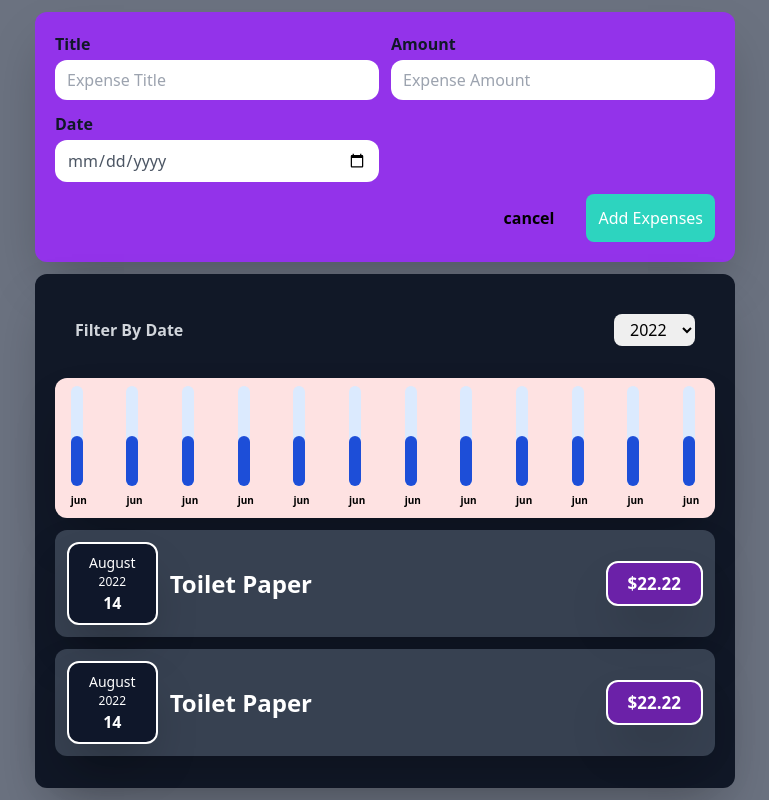
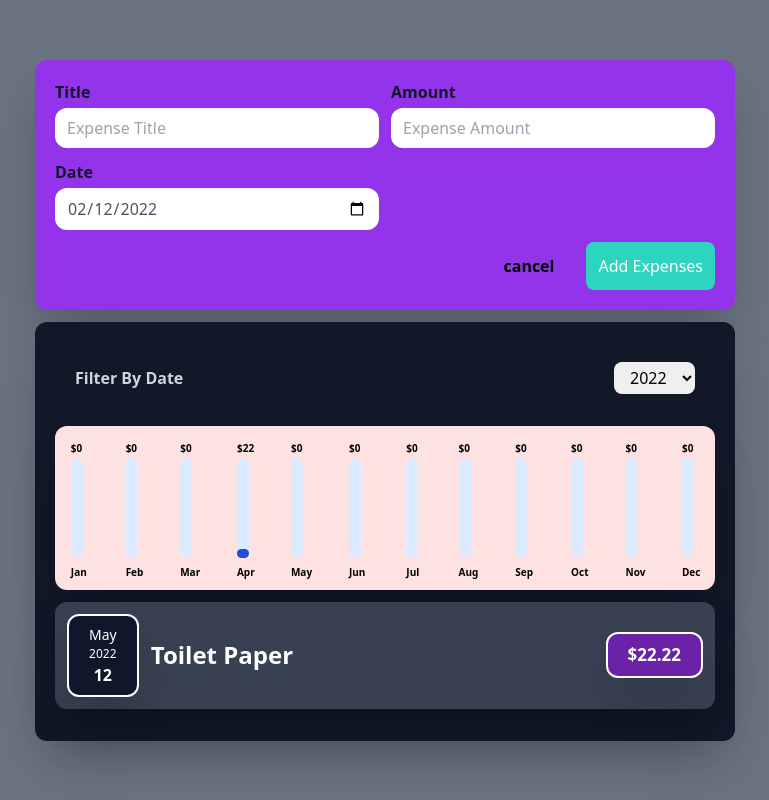
Before and after one commit to sirjandrn25/learning, a React (Vite) app: page / in a window 1280 px wide. Both pictures are taken after a click on the button "Add New Expenses". Shown: the whole page, without its empty margins (255-1024 px from the left). Built offline with nearby package versions, Linux system fonts and the light colour scheme.

Commit message:
progress bar and dynamically add done

```diff
--- a/src/App.jsx
+++ b/src/App.jsx
@@ -1,6 +1,6 @@
 import React from 'react'
 import LoginContainer from './day1/LoginContainer'
-import ExpenseTrackerContainer from './day2/Expenses/ExpenseTrackerContainer'
+import ExpenseTrackerContainer from './day2/ExpenseTrackerContainer'
 
 const App = () => {
   return (
--- a/src/day2/Expenses/AddExpenses.jsx
+++ b/src/day2/AddNewExpense/AddExpenses.jsx
@@ -1,13 +1,13 @@
 import React from 'react'
 import Card from '../UI/Card'
 
-const AddExpenses = () => {
+const AddExpenses = (props) => {
   const [open, setOpen] = React.useState(false)
   const handleOpen = () => setOpen(!open)
   return (
     <Card className='bg-purple-600 w-full p-5 flex justify-center items-center mb-3'>
       {open ? (
-        <Form handleOpen={handleOpen} />
+        <Form handleOpen={handleOpen} onAddNewExpense={props.onAddNewExpense} />
       ) : (
         <button className='bg-purple-900 rounded-xl text-white font-bold p-5' onClick={handleOpen}>
           Add New Expenses
@@ -17,9 +17,40 @@ const AddExpenses = () => {
   )
 }
 
-const Form = ({ handleOpen }) => {
+const convertDoubleDigit = (digit) => {
+  return digit < 10 ? '0' + digit : digit
+}
+
+const currDate = () => {
+  const d = new Date()
+  return d.getFullYear() + '-' + convertDoubleDigit(d.getMonth()) + '-' + convertDoubleDigit(d.getDate())
+}
+
+const Form = ({ handleOpen, onAddNewExpense }) => {
+  const [title, setTitle] = React.useState('')
+  const [amount, setAmount] = React.useState('')
+  const [date, setDate] = React.useState('2022-02-12')
+
+  const handleTitle = (e) => setTitle(e.target.value)
+  const handleAmount = (e) => setAmount(e.target.value)
+  const handleDate = (e) => setDate(e.target.value)
+
+  const handleSubmit = (e) => {
+    e.preventDefault()
+    console.log(title)
+    console.log(amount)
+    console.log(date)
+    const new_expense = {
+      id: Math.floor(Math.random() * 1000),
+      title: title,
+      amount: amount,
+      date: new Date(date),
+    }
+    onAddNewExpense(new_expense)
+  }
+
   return (
-    <form className='w-full '>
+    <form className='w-full ' method='post' onSubmit={handleSubmit}>
       <div className='grid grid-cols-2 gap-3'>
         <div className='flex flex-col'>
           <label htmlFor='id_title' className='text-gray-900 font-bold mb-1'>
@@ -30,6 +61,8 @@ const Form = ({ handleOpen }) => {
             id='id_title'
             className='rounded-xl py-2 px-3 text-gray-600 focus:outline-none focus:border-4 focus:border-blue-400 '
             placeholder='Expense Title'
+            onChange={handleTitle}
+            value={title}
           />
         </div>
         <div className='flex flex-col'>
@@ -41,6 +74,8 @@ const Form = ({ handleOpen }) => {
             id='id_title'
             className='rounded-xl py-2 px-3 text-gray-600 focus:outline-none focus:border-4 focus:border-blue-400 '
             placeholder='Expense Amount'
+            onChange={handleAmount}
+            value={amount}
           />
         </div>
         <div className='flex flex-col'>
@@ -52,6 +87,8 @@ const Form = ({ handleOpen }) => {
             id='id_title'
             className='rounded-xl py-2 px-3 text-gray-600 focus:outline-none focus:border-4 focus:border-blue-400 '
             placeholder='Expense Date'
+            onChange={handleDate}
+            value={date}
           />
         </div>
       </div>
@@ -61,7 +98,9 @@ const Form = ({ handleOpen }) => {
           className='border-purple-900 font-bold mr-3 px-5 rounded-lg hover:bg-yellow-500 hover:text-white '>
           cancel
         </button>
-        <button className='bg-teal-400 p-3 rounded-lg text-white'>Add Expenses</button>
+        <button type='submit' className='bg-teal-400 p-3 rounded-lg text-white'>
+          Add Expenses
+        </button>
       </div>
     </form>
   )
--- /dev/null
+++ b/src/day2/ExpenseTrackerContainer.jsx
@@ -0,0 +1,51 @@
+import React from 'react'
+// import Card from './Card'
+import Card from './UI/Card'
+import ItemContainer from './Expenses/ItemContainer'
+import ExpenseFigure from './Expenses/ExpenseFigure'
+import FilterExpenses from './Expenses/FilterExpenses'
+import AddExpenses from './AddNewExpense/AddExpenses'
+
+const item_list = [
+  {
+    id: 1,
+    title: 'toilet paper',
+    amount: 22.22,
+    date: new Date('2022-05-12'),
+  },
+  {
+    id: 2,
+    title: 'house cleaner',
+    amount: 44.22,
+    date: new Date('2021-08-04'),
+  },
+]
+
+const ExpenseTrackerContainer = () => {
+  const [expenses, setExpenses] = React.useState([...item_list])
+  const [filterYear, setFilterYear] = React.useState('2022')
+
+  const addNewExpense = (expense) => {
+    setExpenses((prev_expenses) => {
+      return [expense, ...prev_expenses]
+    })
+  }
+  // const filterExpenses = () => {
+  //   return expenses.filter((expense) => expense.getFullYear().toString() === filterYear)
+  // }
+
+  return (
+    <div className='bg-gray-500 min-h-screen w-screen flex justify-center items-center'>
+      <div className='w-[700px]'>
+        <AddExpenses onAddNewExpense={addNewExpense} />
+        <Card className='w-full bg-gray-900 p-5 '>
+          <FilterExpenses onChangeFilterYear={setFilterYear} filterYear={filterYear} />
+          <ExpenseFigure expenses={expenses} filterYear={filterYear} />
+          <ItemContainer items={expenses} filterYear={filterYear} />
+        </Card>
+      </div>
+    </div>
+  )
+}
+
+export default ExpenseTrackerContainer
--- a/src/day2/Expenses/DateContainer.jsx
+++ b/src/day2/Expenses/DateContainer.jsx
@@ -1,13 +1,15 @@
 import React from 'react'
 import Card from '../UI/Card'
 
-const DateContainer = () => {
+const DateContainer = (props) => {
   return (
     <Card className='border-2 border-white bg-slate-900 h-auto w-auto px-5 py-2 flex flex-col items-center'>
-      <span className='text-center text-white font-medium text-[14px]'>August</span>
+      <span className='text-center text-white font-medium text-[14px]'>
+        {props.date.toLocaleString('default', { month: 'short' })}
+      </span>
 
-      <span className='text-center text-white font-normal text-[12px]'>2022</span>
-      <span className='text-center text-white font-bold text-[16px]'>14</span>
+      <span className='text-center text-white font-normal text-[12px]'>{props.date.getFullYear()}</span>
+      <span className='text-center text-white font-bold text-[16px]'>{props.date.getDate()}</span>
     </Card>
   )
 }
--- a/src/day2/Expenses/ExpenseBar.jsx
+++ b/src/day2/Expenses/ExpenseBar.jsx
@@ -1,13 +1,15 @@
 import React from 'react'
 
-const ExpenseBar = () => {
+const ExpenseBar = (props) => {
   return (
     <div>
+      <span className='font-bold text-[10px]'>${props.total_amount}</span>
       <div className='bg-blue-100 rounded-lg w-3 h-[100px] relative'>
         <div
-          className={`transition-all delay-300 ease-linear h-1/2 w-full bg-blue-700 rounded-lg absolute bottom-0 `}></div>
+          className={`transition-all delay-300 ease-linear w-full bg-blue-700 rounded-lg absolute bottom-0 `}
+          style={{ height: `${(props.total_times / 12) * 100}%` }}></div>
       </div>
-      <span className='font-bold text-[10px]'>jun</span>
+      <span className='font-bold text-[10px]'>{props.month}</span>
     </div>
   )
 }
--- a/src/day2/Expenses/ExpenseFigure.jsx
+++ b/src/day2/Expenses/ExpenseFigure.jsx
@@ -3,21 +3,41 @@ import React from 'react'
 import Card from '../UI/Card'
 import ExpenseBar from './ExpenseBar'
 
-const ExpenseFigure = () => {
+const months = {
+  Jan: '01',
+  Feb: '02',
+  Mar: '03',
+  Apr: '04',
+  May: '05',
+  Jun: '06',
+  Jul: '07',
+  Aug: '08',
+  Sep: '09',
+  Oct: '10',
+  Nov: '11',
+  Dec: '12',
+}
+
+const ExpenseFigure = (props) => {
+  const getTotalExpensesInMonth = (month) => {
+    let curr_month_expenses = props.expenses.filter((expense) => {
+      return expense.date.getMonth() === parseInt(month) && expense.date.getFullYear().toString() === props.filterYear
+    })
+    let total_amount = 0
+    // console.log(curr_month_expenses)
+    for (let expense of curr_month_expenses) {
+      total_amount += parseInt(expense.amount)
+    }
+    const total_times = curr_month_expenses.length
+
+    return [total_amount, total_times]
+  }
   return (
     <Card className='bg-red-100 mb-3 py-2 justify-items-center w-full grid grid-cols-12 gap-2 '>
-      <ExpenseBar />
-      <ExpenseBar />
-      <ExpenseBar />
-      <ExpenseBar />
-      <ExpenseBar />
-      <ExpenseBar />
-      <ExpenseBar />
-      <ExpenseBar />
-      <ExpenseBar />
-      <ExpenseBar />
-      <ExpenseBar />
-      <ExpenseBar />
+      {Object.keys(months).map((key) => {
+        const [total_amount, total_times] = getTotalExpensesInMonth(months[key])
+        return <ExpenseBar key={key} month={key} total_amount={total_amount} total_times={total_times} />
+      })}
     </Card>
   )
 }
--- a/src/day2/Expenses/ExpenseItem.jsx
+++ b/src/day2/Expenses/ExpenseItem.jsx
@@ -3,16 +3,16 @@ import React from 'react'
 import Card from '../UI/Card'
 import DateContainer from './DateContainer'
 
-const ExpenseItem = () => {
+const ExpenseItem = (props) => {
   return (
     <Card className='bg-gray-700 h-auto w-full p-3 flex flex-row justify-between items-center mb-3'>
       <div className='flex flex-row items-center'>
-        <DateContainer />
-        <span className='ml-3 text-[24px] text-white font-bold capitalize'>Toilet Paper</span>
+        <DateContainer date={props.expense.date} />
+        <span className='ml-3 text-[24px] text-white font-bold capitalize'>{props.expense.title}</span>
       </div>
 
       <Card className='bg-purple-800 text-center px-5 py-2 border-white border-2 text-white font-bold text-[17px]'>
-        $22.22
+        ${props.expense.amount}
       </Card>
     </Card>
   )
--- a/src/day2/Expenses/ExpenseTrackerContainer.jsx
+++ /dev/null
@@ -1,24 +0,0 @@
-import React from 'react'
-// import Card from './Card'
-import Card from '../UI/Card'
-import ItemContainer from './ItemContainer'
-import ExpenseFigure from './ExpenseFigure'
-import FilterExpenses from './FilterExpenses'
-import AddExpenses from './AddExpenses'
-
-const ExpenseTrackerContainer = () => {
-  return (
-    <div className='bg-gray-500 min-h-screen w-screen flex justify-center items-center'>
-      <div className='w-[700px]'>
-        <AddExpenses />
-        <Card className='w-full bg-gray-900 p-5 '>
-          <FilterExpenses />
-          <ExpenseFigure />
-          <ItemContainer />
-        </Card>
-      </div>
-    </div>
-  )
-}
-
-export default ExpenseTrackerContainer
--- a/src/day2/Expenses/FilterExpenses.jsx
+++ b/src/day2/Expenses/FilterExpenses.jsx
@@ -1,4 +1,4 @@
-import React from 'react'
+import React, { useEffect } from 'react'
 
 const rangeOfDate = (start, end) => {
   let arr = []
@@ -8,13 +8,24 @@ const rangeOfDate = (start, end) => {
   return arr
 }
 
-const FilterExpenses = () => {
+const FilterExpenses = (props) => {
+  // const [filterYear, setFilterYear] = React.useState('2022')
+  const handleFilterChange = (e) => {
+    console.log(e.target.value)
+    props.onChangeFilterYear(e.target.value)
+  }
+
   return (
     <div className='w-full mb-3 p-5 flex justify-between items-center'>
       <span className='text-gray-300 font-bold capitalize'>Filter by Date</span>
-      <select name='' id='' className='px-3 py-1 rounded-lg focus:outline-sky-400'>
+      <select
+        value={props.filterYear}
+        onChange={handleFilterChange}
+        className='px-3 py-1 rounded-lg focus:outline-sky-400'>
         {rangeOfDate(2010, 2022).map((date) => (
-          <option value={date}>{date}</option>
+          <option key={date} value={date}>
+            {date}
+          </option>
         ))}
       </select>
     </div>
--- a/src/day2/Expenses/ItemContainer.jsx
+++ b/src/day2/Expenses/ItemContainer.jsx
@@ -1,13 +1,19 @@
 import React from 'react'
 import ExpenseItem from './ExpenseItem'
 
-const ItemContainer = () => {
-  return (
-    <div className='h-auto w-full'>
-      <ExpenseItem />
-      <ExpenseItem />
-    </div>
-  )
+const ItemContainer = (props) => {
+  // console.log(props.items)
+
+  const renderItems = () => {
+    const items = props.items.filter((item) => item.date.getFullYear().toString() === props.filterYear)
+    // const items = props.items()
+    if (items.length) {
+      return items.map((item) => <ExpenseItem expense={item} key={item.id} />)
+    } else {
+      return <p className='text-white font-bold text-[22px]'>Expenses Are not available</p>
+    }
+  }
+  return <div className='h-auto w-full'>{renderItems()}</div>
 }
 
 export default ItemContainer
```
